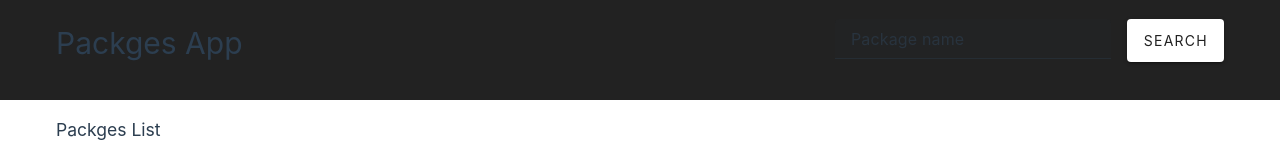
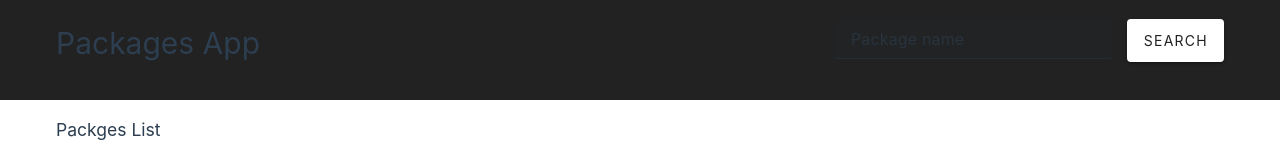
Before and after one commit to Power-Shots/npm-packages-catalog, a Vue app: page / in a window 1280 px wide. Shown: the top 160 px of the page. Built offline with nearby package versions, Linux system fonts and the light colour scheme; no server answers.

Commit message:
fix title

```diff
--- a/src/layouts/subComponents/Header.vue
+++ b/src/layouts/subComponents/Header.vue
@@ -3,7 +3,7 @@
     <v-container>
       <v-row no-gutters>
         <v-col cols="8"
-          ><h1><RouterLink class="link" to="/"> Packges App</RouterLink></h1>
+          ><h1><RouterLink class="link" to="/">Packages App</RouterLink></h1>
         </v-col>
         <v-col cols="4">
           <v-form
```
